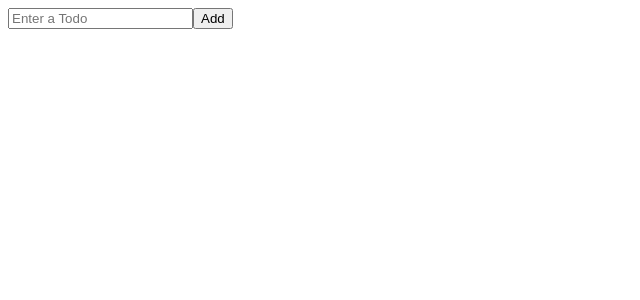
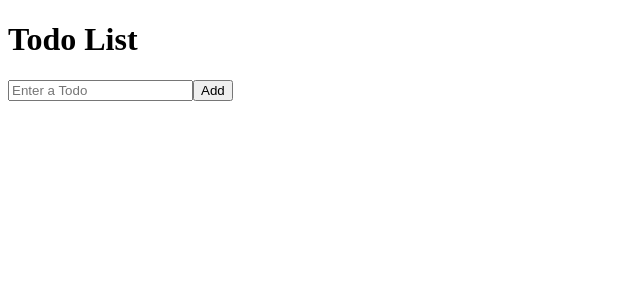
Before and after one commit to RatniChaima/react-todo-list, a React (Create React App) app: page / in a window 1280 px wide. Shown: the top 300 px of the page, without its empty margins (0-640 px from the left). Built offline with nearby package versions, Linux system fonts and the light colour scheme.

Commit message:
Editing Components

```diff
--- a/src/App.js
+++ b/src/App.js
@@ -1,10 +1,10 @@
 import './App.css';
-import TodoForm from './components/TodoForm';
+import TodoList from './components/TodoList';
 
 function App() {
   return (
     <div className="todo-list-app">
-      <TodoForm />
+      <TodoList />
     </div>
   );
 }
--- a/src/components/TodoForm.js
+++ b/src/components/TodoForm.js
@@ -9,12 +9,12 @@ function TodoForm(props) {
     const handleSubmit = e => {
         e.preventDefault();
 
-        // props.onSubmit({
-        //     id: uuidv4(),
-        //     text:input
-        // })
+        props.onSubmit({
+           id: uuidv4(),
+            //id: Math.floor(Math.random() * 10000),
+            text:input
+        })
         setInput('');
-
     };
 
 
--- a/src/components/TodoList.js
+++ b/src/components/TodoList.js
@@ -0,0 +1,22 @@
+import React, {useState} from 'react'
+import TodoForm from './TodoForm'
+
+function TodoList() {
+    const [todos, setTodos] = useState([]);
+
+    const addTodo = todo => {
+        const newTodo = [ todo, ...todos ];
+
+        setTodos(newTodo);
+        console.log(todo, ...todos);
+    }
+  return (
+    <div>
+        <h1>Todo List</h1>
+        <TodoForm onSubmit={addTodo}/>
+
+    </div>
+  )
+}
+
+export default TodoList
```
